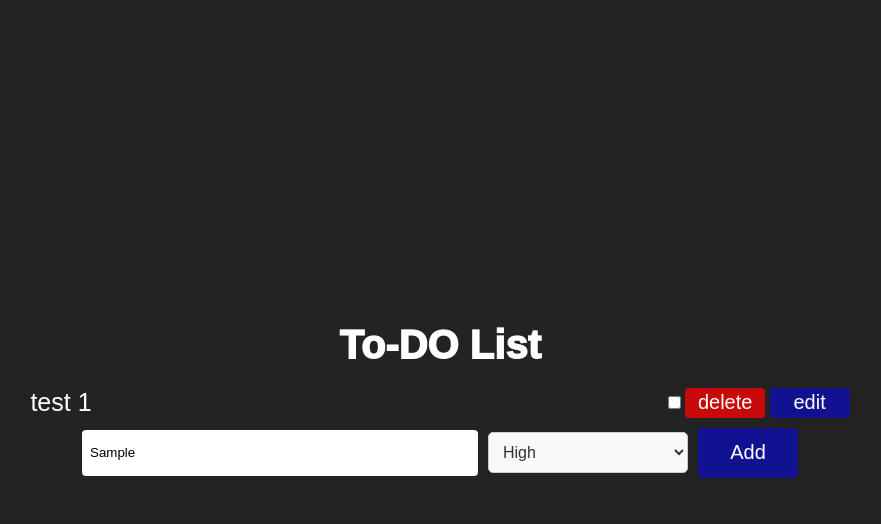
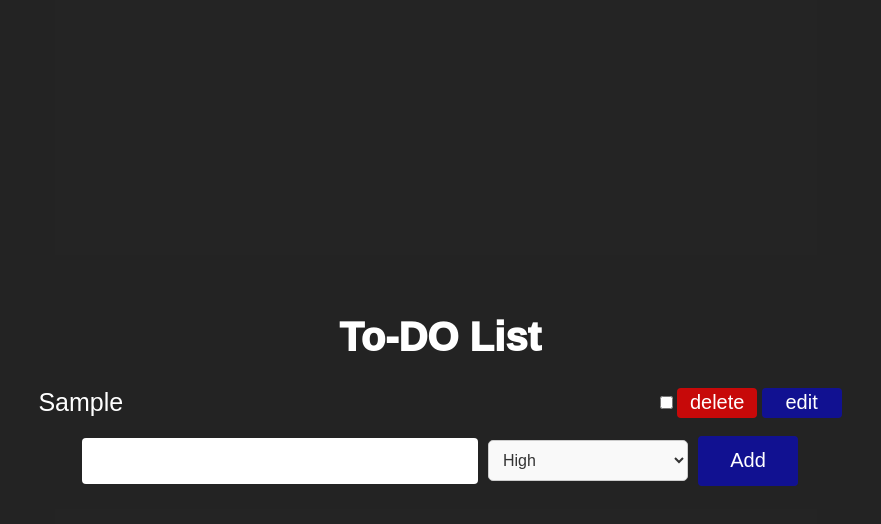
Before and after one commit to husseinalwahsh/To-Do-List, a plain HTML site: page index.html in a window 1280 px wide. Both pictures are taken after typing "Sample" into the empty fields and a click on the button "Add". Shown: the whole page, without its empty margins (200-1081 px from the left). Drawn offline with Linux system fonts and the light colour scheme.

Commit message:
feat: create disple text and remove test

```diff
--- a/index.html
+++ b/index.html
@@ -13,17 +13,6 @@
         <h2>To-DO List</h2>
         <div class="list">
             <ul id="ul">
-                <li>
-                    <p>test 1</p>
-                    <div>
-                        <input type="checkbox">
-                        <button id="delete">delete</button>
-                        <button id="edit">edit</button>
-                    </div>
-
-                </li>
-
-
             </ul>
 
             <div class="addTolist">
--- a/main.js
+++ b/main.js
@@ -2,7 +2,9 @@ class List {
     #nameTest
     #statusTest
     #completeTest
-    constructor(nameTest, statusTest) {
+    id
+    constructor(id, nameTest, statusTest) {
+        this.id = id
         this.#nameTest = nameTest;
         this.#statusTest = statusTest;
         this.#completeTest = false;
@@ -35,14 +37,60 @@ let textTest = document.getElementById("textTest")
 let priority = document.getElementById("priority")
 let arrayTest = []
 let ul = document.getElementById("ul")
+let cunt = 0
 
 addList.addEventListener("click", () => {
+    let newTest = ""
     if (textTest.value !== "") {
-        let newTest = new List(textTest.value,priority.value);
+        cunt++;
+        newTest = new List(arrayTest.length, textTest.value, priority.value);
         //    console.log(document.getElementById("priority").value)
         arrayTest.push(newTest);
 
-     console.log(arrayTest)
+        console.log(arrayTest)
 
     }
+    textTest.value = ""
+    display()
+
+    taskPriority(newTest.getstatusTest())
+
 })
+
+// disply the test
+const display = () => {
+
+    let test = ""
+    arrayTest.forEach((item) => {
+
+        test += `<li>
+                    <p>${item.getNameTest()}</p>
+                    <div>
+                        <input type="checkbox" id="myCheckbox" name="myCheckbox">
+                        <button id="delete" onclick=taskdelete(${item.id})>delete</button>
+                        <button id="edit">edit</button>
+                    </div>
+
+                </li>
+`
+
+
+        // console.log(  document.querySelector("li") )
+
+
+    }
+    )
+    ul.innerHTML = test;
+}
+
+// remove test
+const taskdelete = (id) => {
+    const index = arrayTest.findIndex(item => item.id === id);
+    if (arrayTest.length !== -1) {
+        arrayTest.splice(index, 1)
+    }
+    display()
+
+
+
+}
--- a/style.css
+++ b/style.css
@@ -52,6 +52,7 @@ body {
     justify-content: space-between;
     align-items: center;
     gap: 10px;
+    padding: 8px;
 }
 
 .list ul li p {
@@ -126,3 +127,6 @@ select#priority:focus {
     box-shadow: 0 0 5px rgba(0, 0, 255, 0.5);
     border-color: #007BFF;
 }
+.high{
+    background-color: rgba(38, 0, 255, 0.137);
+}
```
